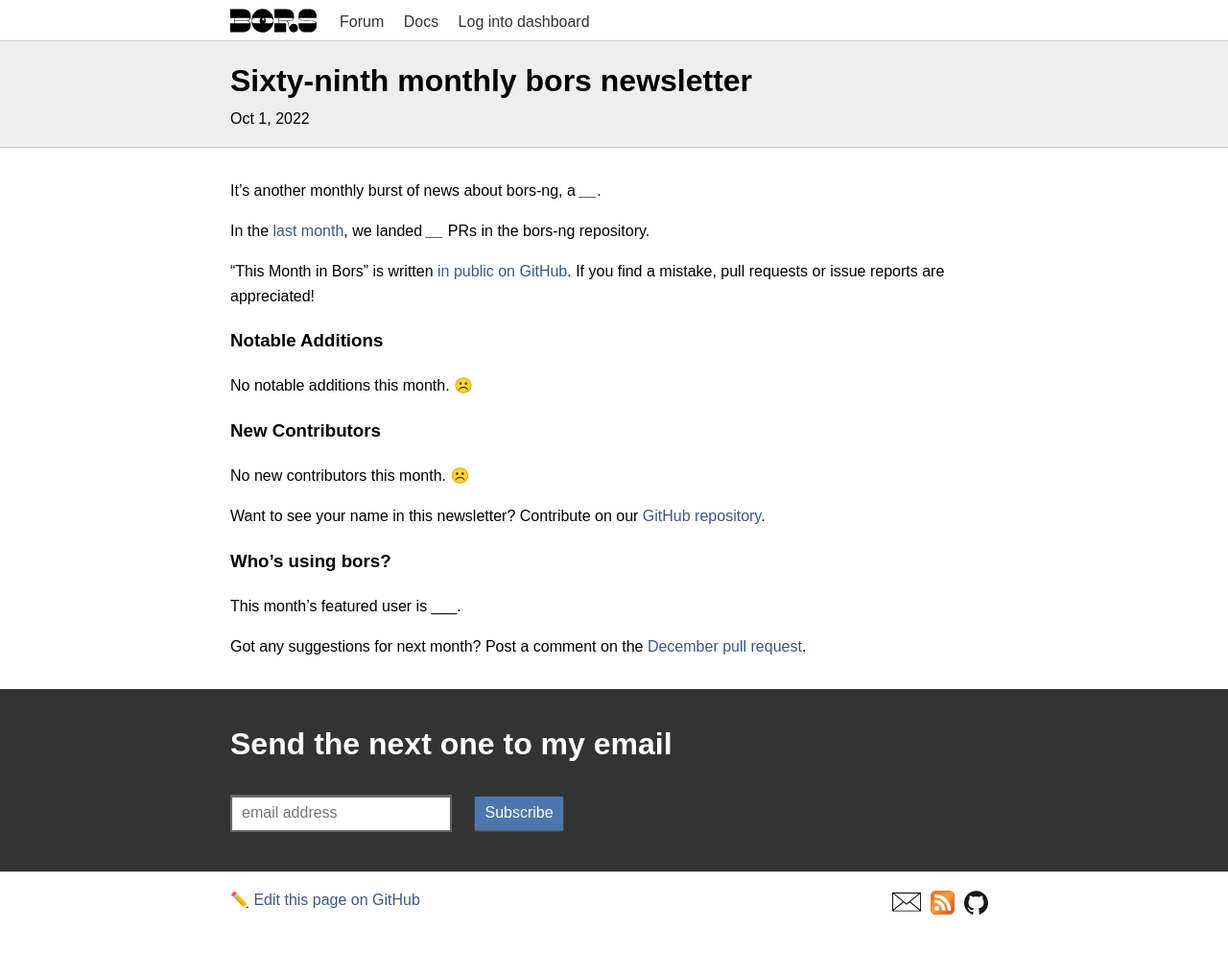
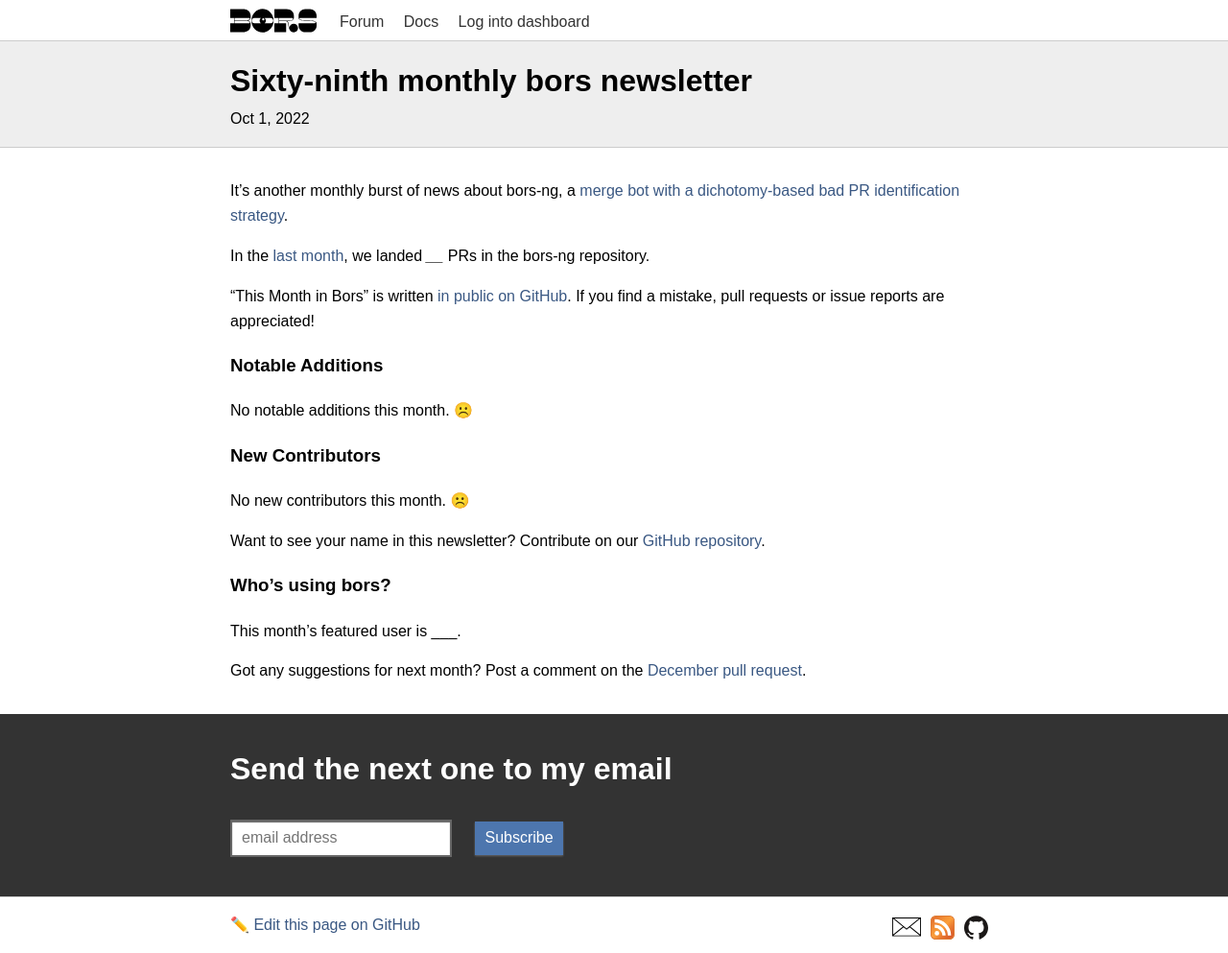
Before and after one commit to bors-ng/bors-ng.github.io, a Jekyll site: the page built from _posts/2022-10-01-tmib-69.md, in a window 1280 px wide. Shown: the whole page at 96% size. Built offline with Jekyll 4.4.1, drawn with Linux system fonts in a browser that asks for light colours; before the commit the page ends 967 px from its top, so only the background shows below that.

Commit message:
Add ad note

```diff
--- a/_posts/2022-10-01-tmib-69.md
+++ b/_posts/2022-10-01-tmib-69.md
@@ -6,7 +6,7 @@
 categories: newsletter
 ---
 
-It's another monthly burst of news about bors-ng, a ____.
+It's another monthly burst of news about bors-ng, a [merge bot with a dichotomy-based bad PR identification strategy](https://discourse.nixos.org/t/nixpkgss-current-development-workflow-is-not-sustainable/18741/42).
 
 In the [last month](https://github.com/bors-ng/bors-ng/pulls?q=is%3Apr+is%3Amerged+closed%3A2022-09-01..2022-09-30),
 we landed ____ PRs in the bors-ng repository.
```
